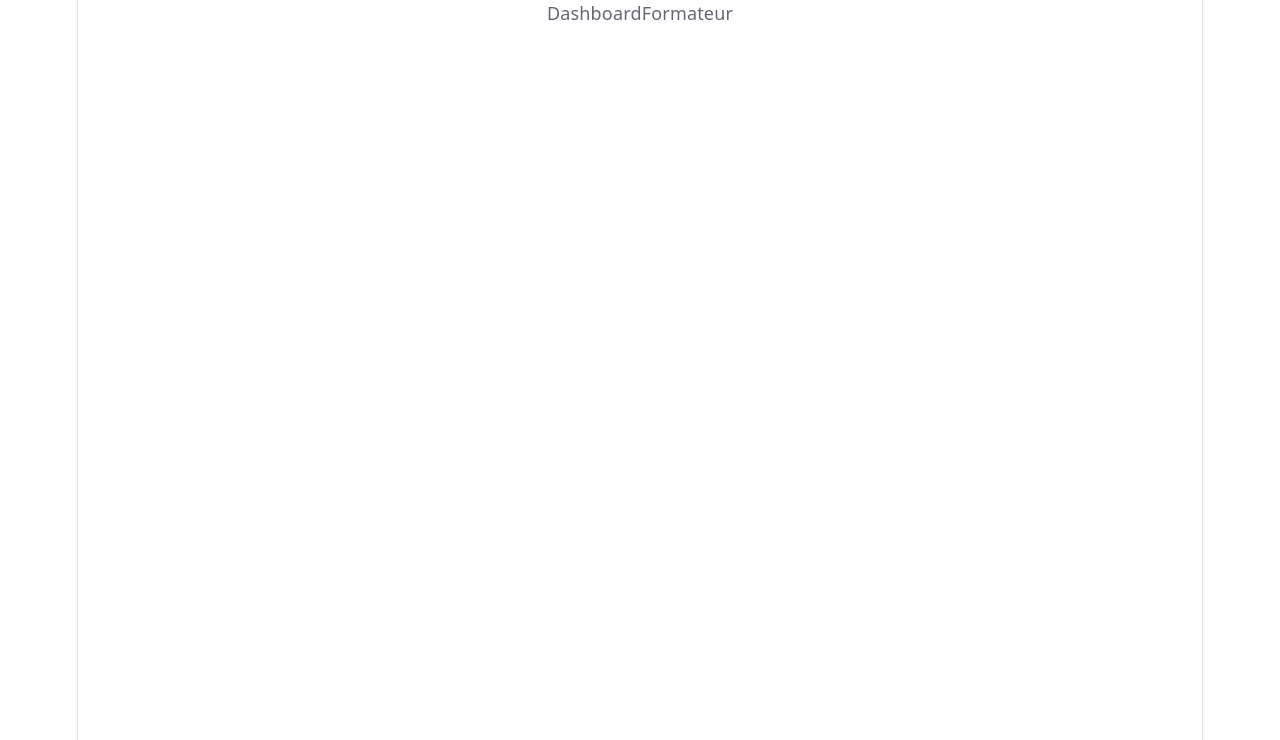
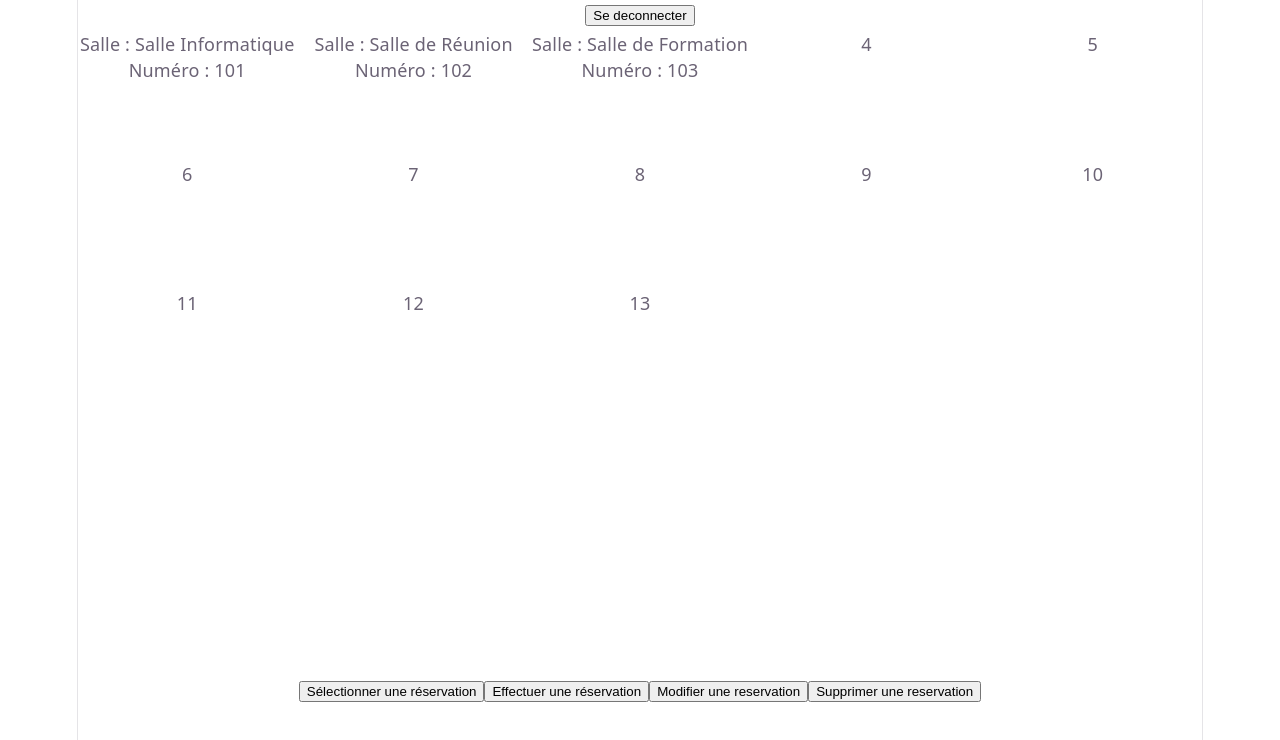
Before and after one commit to porte-christophe/la-bonne-salle-au-bon-moment, a React (Vite) app: page /dashboardFormateur in a window 1280 px wide. Shown: the top 740 px of the page. Built offline with nearby package versions, Linux system fonts and the light colour scheme.

Commit message:
Ajout des salles et boutons dans dashboard formateur

```diff
--- a/src/pages/dashboard-formateur.tsx
+++ b/src/pages/dashboard-formateur.tsx
@@ -1,10 +1,45 @@
 // ---------- Imports --------
 import './dashboard-formateur.css';
+import Salle from "../components/salle";
 
 //--------- Component ---------
 function DashboardFormateur(){
     return (
-      <>  <p>DashboardFormateur</p></>
+      <>  <header>
+            <div><button>Se deconnecter</button></div>
+        </header>
+        <main>
+            <div className='grid'>
+                <div className="div1">
+                    <Salle nom="Salle Informatique" numero={101}/>
+                </div>
+                <div className="div2">
+                    <Salle nom="Salle de Réunion" numero={102} />
+                </div>
+                <div className="div3">
+                    <Salle nom="Salle de Formation" numero={103} />
+                </div>
+                <div className="div4">4</div>
+                <div className="div5">5</div>
+                <div className="div6">6</div>
+                <div className="div7">7</div>
+                <div className="div8">8</div>
+                <div className="div9">9</div>
+                <div className="div10">10</div>
+                <div className="div11">11</div>
+                <div className="div12">12</div>
+                <div className="div13">13</div>
+            </div>
+        </main>
+        <footer>
+            <div>
+            <button>Sélectionner une réservation</button>
+            <button>Effectuer une réservation</button>
+            <button>Modifier une reservation</button>
+            <button>Supprimer une reservation</button>
+            </div>
+        </footer>
+      </>
     )
 
 }
```
